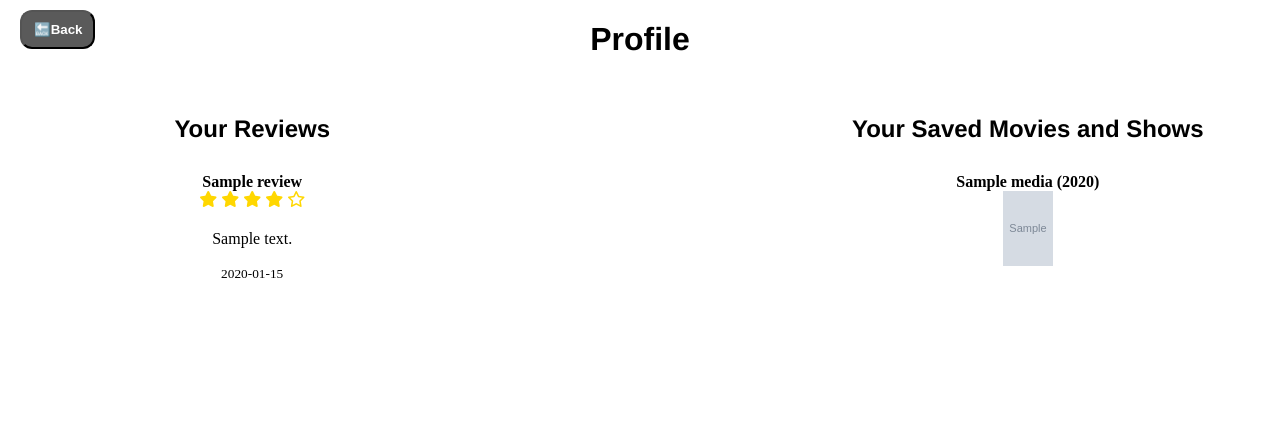
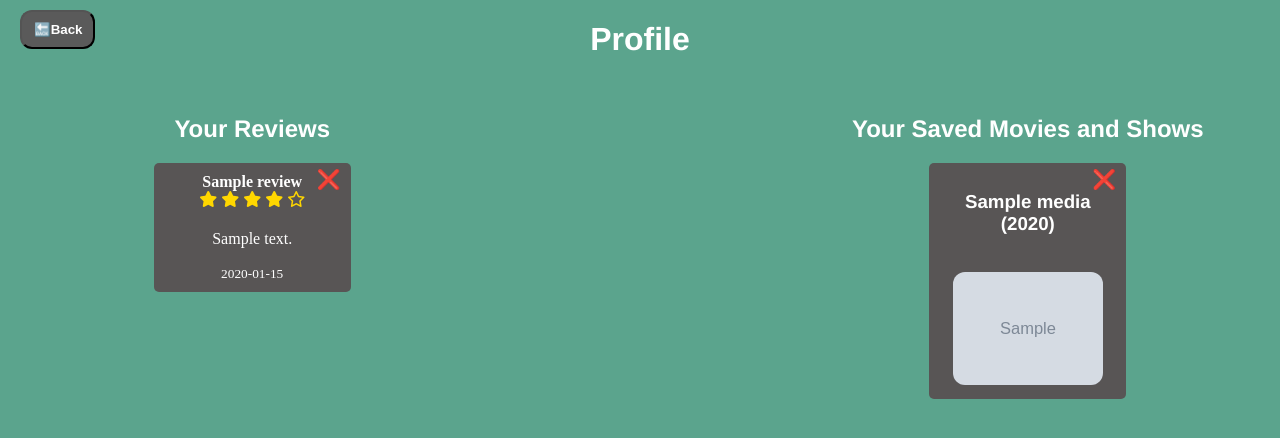
Before and after one commit to seang673/MovieTVShowReview, a Flask app: page /profile in a window 1280 px wide. Shown: the top 438 px of the page. Run offline with Flask 3, Linux system fonts and the light colour scheme; a user stored in the database is signed in; tables that the repository leaves empty hold one stand-in row (values such as "Sample post"); grey boxes marked "Sample" are stand-in pictures; some libraries are stand-ins or nearby versions.

Commit message:
Review functionality updates

```diff
--- a/app.py
+++ b/app.py
@@ -230,7 +230,6 @@ def get_news():
     movie_url = f"https://newsapi.org/v2/everything?q=movies&language=en&pageSize=15&apiKey={API_KEY}"
     movie_response = requests.get(movie_url).json()
 
-
     return jsonify({"movies": movie_response["articles"], "tv_shows": tv_news})
 
 @app.route("/save_media", methods=["POST"])
@@ -248,7 +247,6 @@ def save_media():
         if not user_id:
             return jsonify({"error": "User not authenticated"}), 403
 
-
         new_media = SavedMedia(
             media_id = data.get("media_id"),
             title = data.get("title"),
@@ -265,6 +263,37 @@ def save_media():
         print("Error:", str(e))  # ✅ Log error in terminal
 
         return jsonify({"error": str(e)}), 500
+
+@app.route("/delete_review/<int:review_id>", methods=["POST"])
+def delete_review(review_id):
+    user_id = session.get("user_id")
+
+    if not user_id:
+        return jsonify({"error": "User not authenticated"}), 403
+
+    review = Review.query.get_or_404(review_id)
+    if review.user_id != user_id:
+        return jsonify({"error": "Unauthorized"}), 403
+
+    db.session.delete(review)
+    db.session.commit()
+    return redirect(url_for("profile"))  # or wherever you want to go next
+
+@app.route("/delete_saved_media/<int:media_id>", methods=["POST"])
+def delete_saved_media(media_id):
+    user_id = session.get("user_id")
+
+    if not user_id:
+        return jsonify({"error": "User not authenticated"}), 403
+
+    media = SavedMedia.query.get_or_404(media_id)
+    if media.user_id != user_id:
+        return jsonify({"error": "Unauthorized"}), 403
+
+    db.session.delete(media)
+    db.session.commit()
+    return redirect(url_for("my_profile"))
+
 
 
 #Ensures the database connection closes properly
@@ -304,6 +333,8 @@ def my_profile():
     saved = SavedMedia.query.filter_by(user_id=user_id).all()
     return render_template("profile.html", reviews=reviews, saved=saved)
 
+
+
 @app.route("/upcoming")
 def soonCome():
     return render_template("upcoming.html")
--- a/static/profile.css
+++ b/static/profile.css
@@ -1,6 +1,8 @@
 body{
     justify-content:center;
     text-align:center;
+    background-color:rgb(91, 164, 141);
+    color:white;
 }
 
 #main-container{
@@ -8,9 +10,15 @@ body{
     justify-content:space-between;
     gap:5px;
 }
-h1, h2{
+h1, h2, h3{
     text-align:center;
     font-family:'Franklin Gothic Medium', 'Arial Narrow', Arial, sans-serif;
+}
+.poster{
+    width: 100%;
+    max-width:150px;
+    height:auto;
+    border-radius:12px;
 }
 
 .saved-container, .reviews-container{
@@ -45,7 +53,35 @@ h1, h2{
     margin-bottom:5px;
 }
 .item, .review{
+    position: relative;
     padding: 10px;
-    margin:10px;
+    width:40%;
+    margin:0 auto;
+    margin-top:15px;
     border-radius: 5px;
+    border:12px;
+    background-color:rgb(88, 85, 85);
 }
+@media (max-width: 600px){
+    .poster{
+        max-width:90px;
+    }
+}
+
+.delete-form{
+    position:absolute;
+    top:4px;
+    right:4px;
+}
+
+.delete-btn {
+    background: transparent;
+    border: none;
+    color: red;
+    font-size: 1.2rem;
+    cursor: pointer;
+}
+
+.delete-btn:hover {
+    color: darkred;
+}
--- a/templates/profile.html
+++ b/templates/profile.html
@@ -15,6 +15,10 @@
             <h2>Your Reviews</h2>
             {% for review in reviews %}
                 <div class="review">
+                    <form action="{{ url_for('delete_review', review_id=review.id)}}" method="POST" style="display:inline;" class="delete-form">
+                        <input type="hidden" name="csrf_token" value="{{ csrf_token() }}">
+                        <button type="submit" class="delete-btn">❌</button>
+                    </form>
                     <strong>{{review.movie_title}}</strong><br>
                     <div class="stars">
                         {% for i in range(1,6)%}
@@ -34,8 +38,12 @@
             <h2>Your Saved Movies and Shows</h2>
             {% for media in saved %}
                 <div class="item">
-                    <strong>{{ media.title }} ({{ media.release_date.split('-')[0] }})</strong><br>
-                    <img src="{{media.poster_url}}" width="50px" height="75px">
+                    <form action="{{ url_for('delete_saved_media', media_id=media.id) }}" method="POST" style="display:inline;" class="delete-form">
+                        <input type="hidden" name="csrf_token" value="{{ csrf_token() }}">
+                        <button type="submit" class="delete-btn">❌</button>
+                    </form>
+                    <h3><strong>{{ media.title }} ({{ media.release_date.split('-')[0] }})</strong></h3><br>
+                    <img src="{{media.poster_url}}" class="poster">
                 </div>
             {% endfor %}
         </div>
```
Also changed, not shown: static/discover.css (+7 -0 lines), static/script.js (+52 -47 lines), templates/discover.html (+3 -9 lines).
